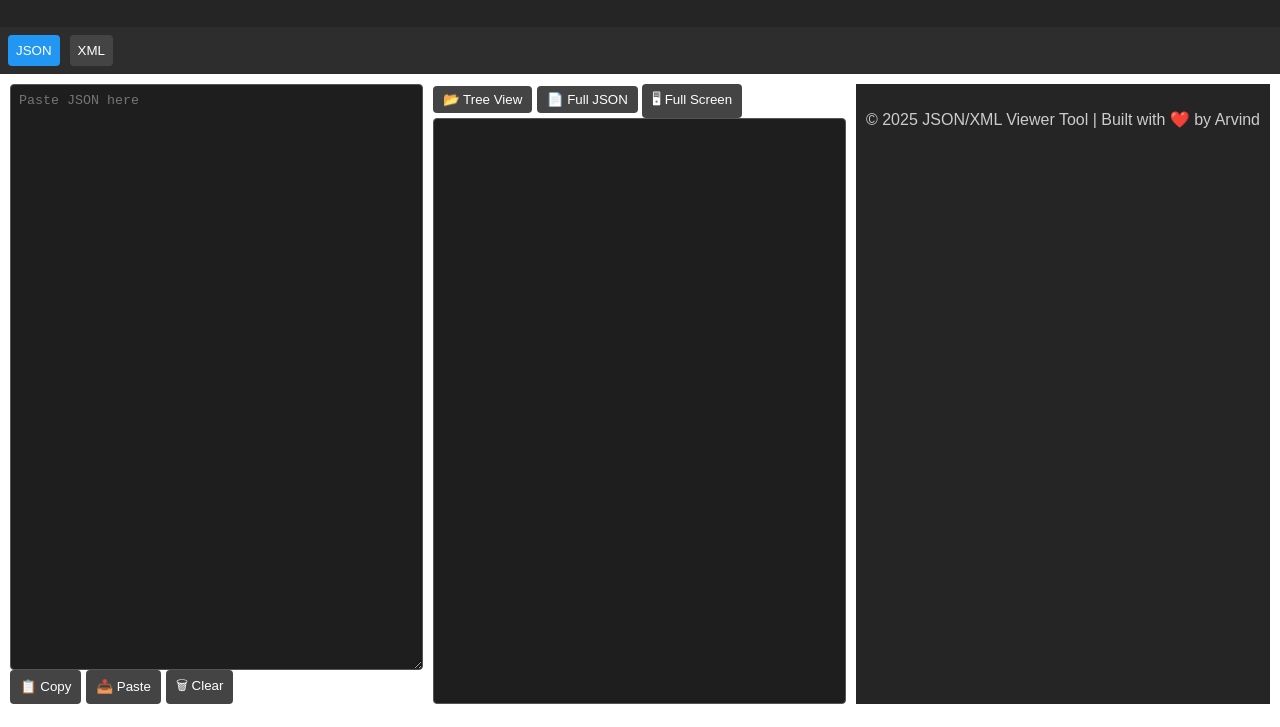
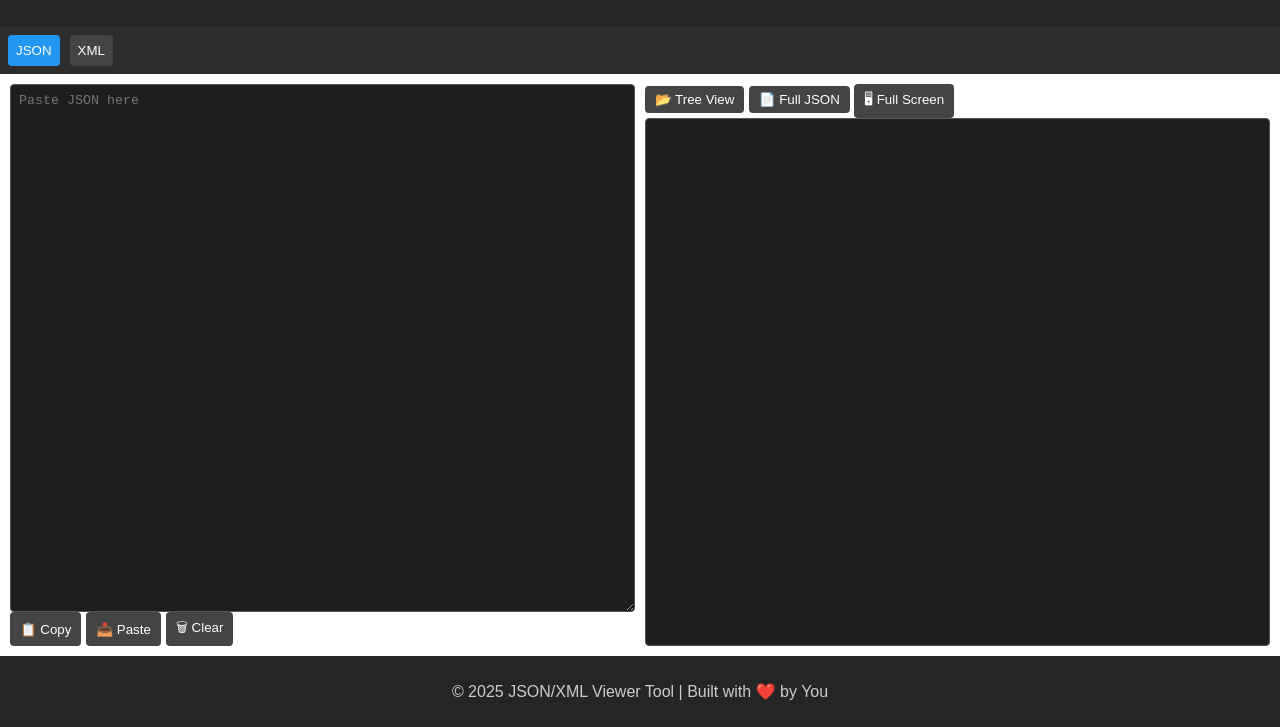
Before and after one commit to Mr-Arvind-Kumar/json-xml-viewer, a plain HTML site: page index.html in a window 1280 px wide. Shown: the part 73-800 px from the top of the page. Drawn offline with Linux system fonts and the light colour scheme.

Commit message:
Update index.html

```diff
--- a/index.html
+++ b/index.html
@@ -5,13 +5,57 @@
 <meta name="viewport" content="width=device-width, initial-scale=1"/>
 <title>JSON & XML Viewer</title>
 <link rel="stylesheet" href="styles.css"/>
+<style>
+/* Footer stick to bottom */
+html, body {
+  height: 100%;
+  display: flex;
+  flex-direction: column;
+}
+.container {
+  flex: 1;
+}
+
+/* Side-by-side IO layout */
+.io-wrapper {
+  display: flex;
+  gap: 10px;
+  flex: 1;
+  min-height: 0;
+}
+
+/* Left input column */
+.io-input {
+  flex: 1;
+  display: flex;
+  flex-direction: column;
+}
+
+/* Right output column */
+.io-output {
+  flex: 1;
+  display: flex;
+  flex-direction: column;
+}
+
+.io-output .output {
+  flex: 1;
+}
+
+/* Responsive stack for small screens */
+@media (max-width: 768px) {
+  .io-wrapper {
+    flex-direction: column;
+  }
+}
+</style>
 </head>
 <body class="dark">
 
 <!-- HEADER -->
 <header>
   <div class="header-content">
-    <img src="assets/Logo.png" alt="Logo" class="logo"/>
+    <img src="assets/logo.png" alt="Logo" class="logo"/>
     <h1>JSON & XML Viewer</h1>
     <button id="themeToggle" class="theme-btn">🌙 Dark Mode</button>
   </div>
@@ -23,13 +67,14 @@
   <button id="btn-xml" onclick="showOnly('xml')">XML</button>
 </div>
 
+<!-- Main Content -->
 <div class="container">
 
   <!-- JSON PANEL -->
   <div id="panel-json" class="panel">
+    <div class="io-wrapper">
 
-  <div class="io-wrapper">
-    <!-- Left side input -->
+      <!-- Left side: JSON input -->
       <div class="io-input">
         <textarea id="json-input" placeholder="Paste JSON here"></textarea>
         <div class="btn-group">
@@ -39,7 +84,7 @@
         </div>
       </div>
 
-    <!-- Right side output -->
+      <!-- Right side: JSON output -->
       <div class="io-output">
         <div class="actions">
           <button class="action-btn" onclick="beautifyJSON()">📂 Tree View</button>
@@ -48,16 +93,15 @@
         </div>
         <div id="json-output" class="output tree"></div>
       </div>
-  </div>
 
     </div>
-
+  </div>
 
   <!-- XML PANEL -->
   <div id="panel-xml" class="panel hidden">
+    <div class="io-wrapper">
 
-  <div class="io-wrapper">
-    <!-- Left side input -->
+      <!-- Left side: XML input -->
       <div class="io-input">
         <textarea id="xml-input" placeholder="Paste XML here"></textarea>
         <div class="btn-group">
@@ -67,7 +111,7 @@
         </div>
       </div>
 
-    <!-- Right side output -->
+      <!-- Right side: XML output -->
       <div class="io-output">
         <div class="actions">
           <button class="action-btn" onclick="viewXML()">📂 Tree View</button>
@@ -75,17 +119,18 @@
         </div>
         <div id="xml-output" class="output tree"></div>
       </div>
+
+    </div>
   </div>
 
 </div>
 
-
 <!-- FOOTER -->
 <footer>
-  <p>© 2025 JSON/XML Viewer Tool | Built with ❤️ by Arvind</p>
+  <p>© 2025 JSON/XML Viewer Tool | Built with ❤️ by You</p>
 </footer>
 
-<!-- FULL JSON MODAL -->
+<!-- Full JSON Modal -->
 <div id="jsonModal" class="modal">
   <div class="modal-content">
     <span class="modal-close" onclick="closeFullJSONModal()">&times;</span>
@@ -94,11 +139,13 @@
   </div>
 </div>
 
+<!-- Scripts -->
 <script src="script.js"></script>
 <script src="json.js"></script>
 <script src="xml.js"></script>
 <script>
-showOnly('json'); // Default panel
+showOnly('json'); // Show JSON panel on load
 </script>
+
 </body>
 </html>
```
Lines whose indentation alone changed are shown as unchanged.
